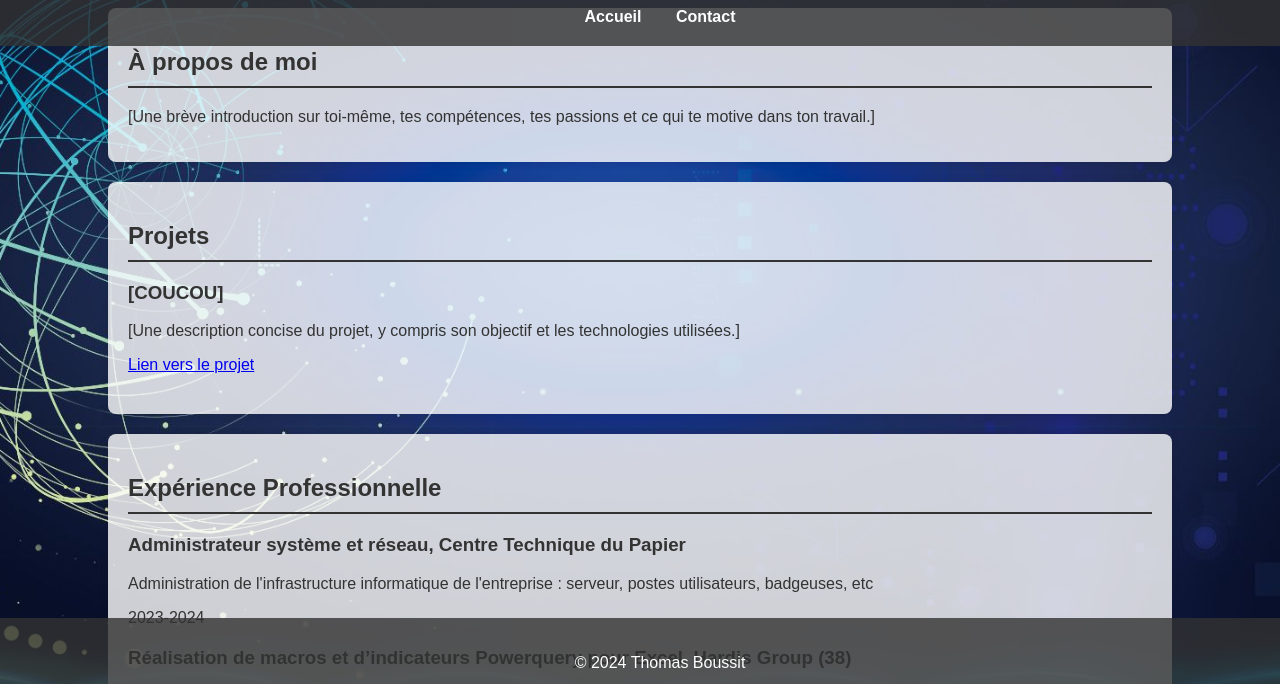
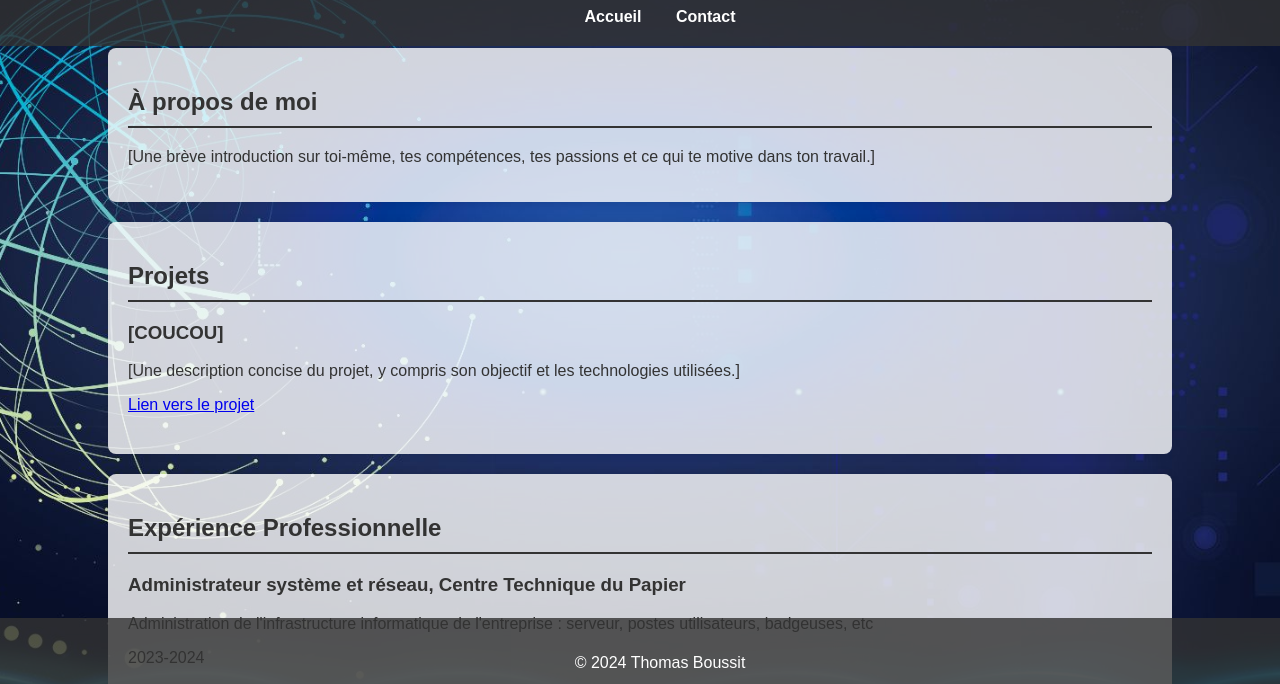
Before and after one commit to OKB43/OKB43.github.io, a plain HTML site: page index.html in a window 1280 px wide. Shown: the part 92-776 px from the top of the page. Drawn offline with Linux system fonts and the light colour scheme.

Commit message:
Modification padding index.css

```diff
--- a/index.css
+++ b/index.css
@@ -39,7 +39,8 @@ nav ul li a {
 }
 
 main {
-    padding-top: 80px; /* Pour éviter que le contenu soit caché derrière le header fixe */
+    padding-top: 120px;
+    padding-bottom: 120px;
 }
 
 section {
```
